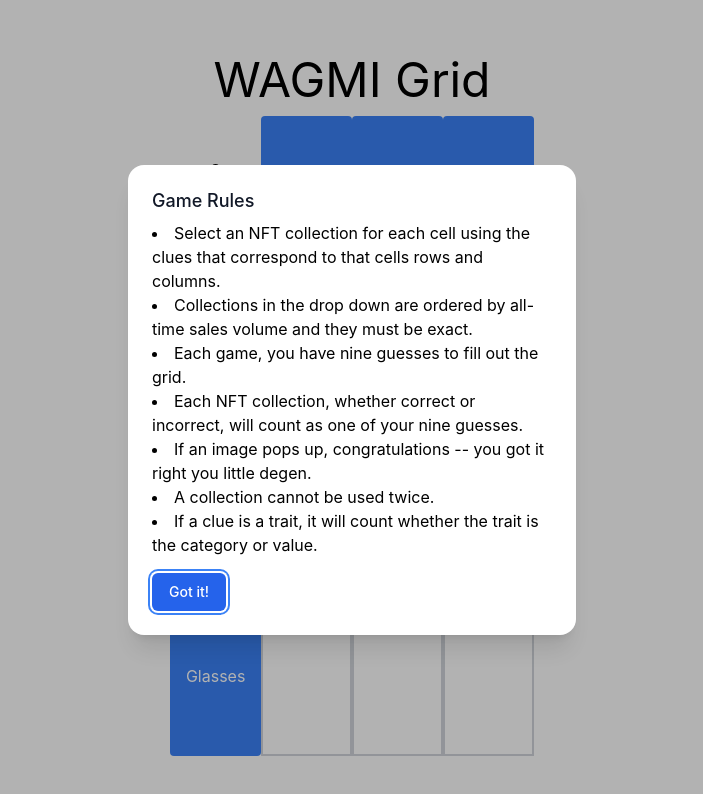
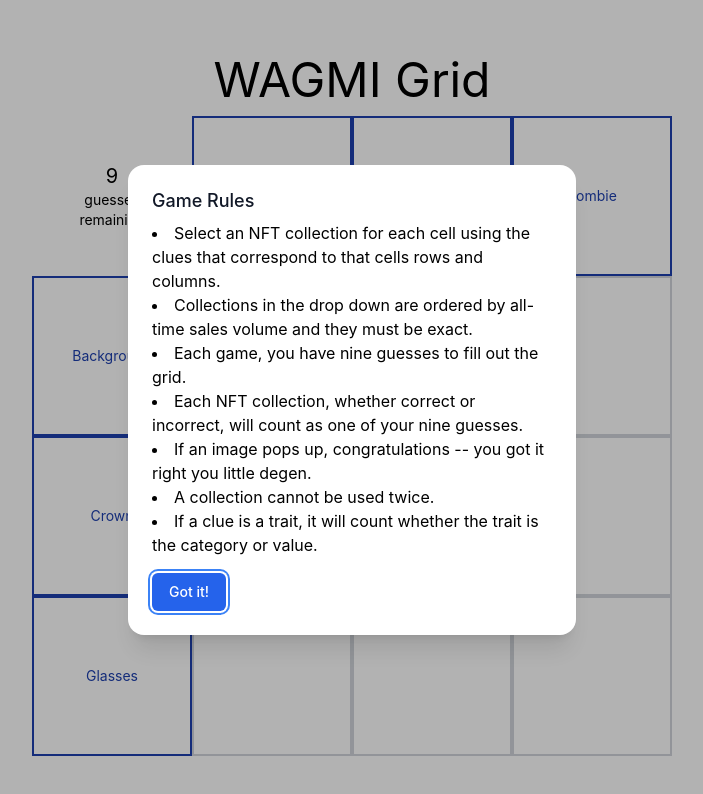
Before and after one commit to sreyemnayr/wagmigrid, a Next.js app: page / in a window 1280 px wide. Shown: the top 794 px of the page, without its empty margins (288-991 px from the left). Built offline with nearby package versions, Linux system fonts and the light colour scheme.

Commit message:
More css

```diff
--- a/src/components/CategoryLabel.tsx
+++ b/src/components/CategoryLabel.tsx
@@ -5,7 +5,8 @@
 }
 
 export const CategoryLabel: React.FC<CategoryLabelProps> = ({ label }) => {
-    return <div className="grid place-content-center w-full h-full  bg-blue-500 text-white rounded">{label}</div>;
+    return <div className="p-2 grid place-content-center w-full aspect-square border-2 border-solid border-blue-800 text-blue-800 text-xs md:text-sm">
+        {label}</div>;
 };
 
 export default CategoryLabel;
--- a/src/components/GuessBox.tsx
+++ b/src/components/GuessBox.tsx
@@ -17,7 +17,7 @@
 
     return (
         <button
-            className="w-full h-full border-2 border-solid border-rounded border-gray-300 hover:bg-green-300"
+            className="w-full aspect-square border-2 border-solid border-rounded border-gray-300 hover:bg-green-300"
             disabled={!!image}
             onClick={handleClick}
         >
--- a/src/pages/index.tsx
+++ b/src/pages/index.tsx
@@ -76,8 +76,8 @@
       <GuessModal open={guessModalParams.open} side_trait={guessModalParams.side_trait} top_trait={guessModalParams.top_trait} checkGuess={checkGuess} />
       <RulesModal />
 
-      <div className="grid grid-cols-4 grid-rows-4 gap-0 w-fit max-w-[80vh] max-h-[80vh] w-[80vw] h-[80vw]">
-        <div className="w-full grid place-content-center"><span className="text-center text-xl">{9 - guessCounter}</span><span className="text-center">guesses</span><span>remaining</span></div>
+      <div className="grid grid-cols-4 grid-rows-4 gap-0 w-[80vh] max-w-[80vw] aspect-square text-xs md:text-sm">
+        <div className="w-full grid place-content-center"><span className="text-center md:text-xl">{9 - guessCounter}</span><span className="text-center">guesses</span><span>remaining</span></div>
         <CategoryLabel label="Alien" />
         <CategoryLabel label="Flower" />
         <CategoryLabel label="Zombie" />
```
